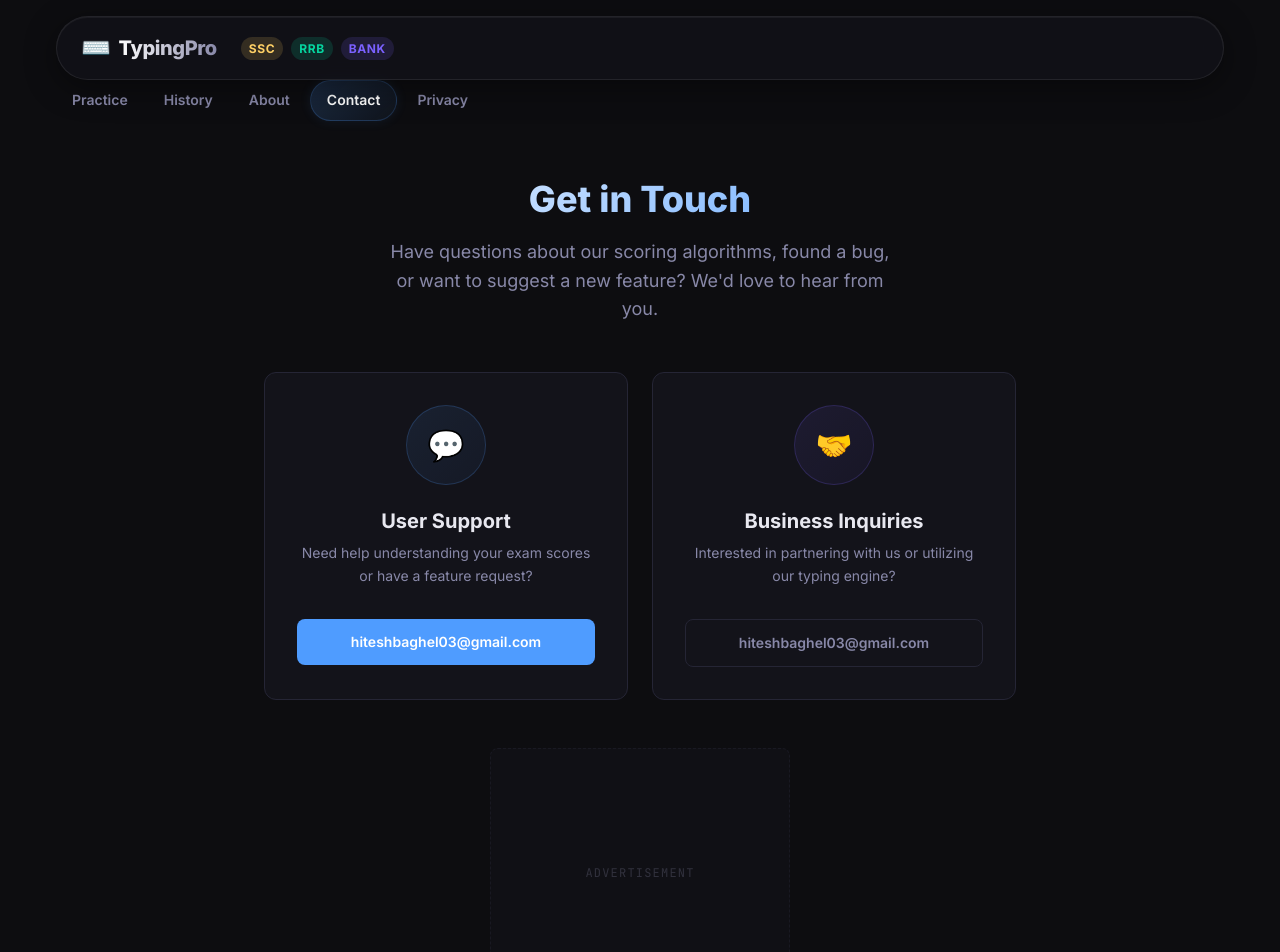
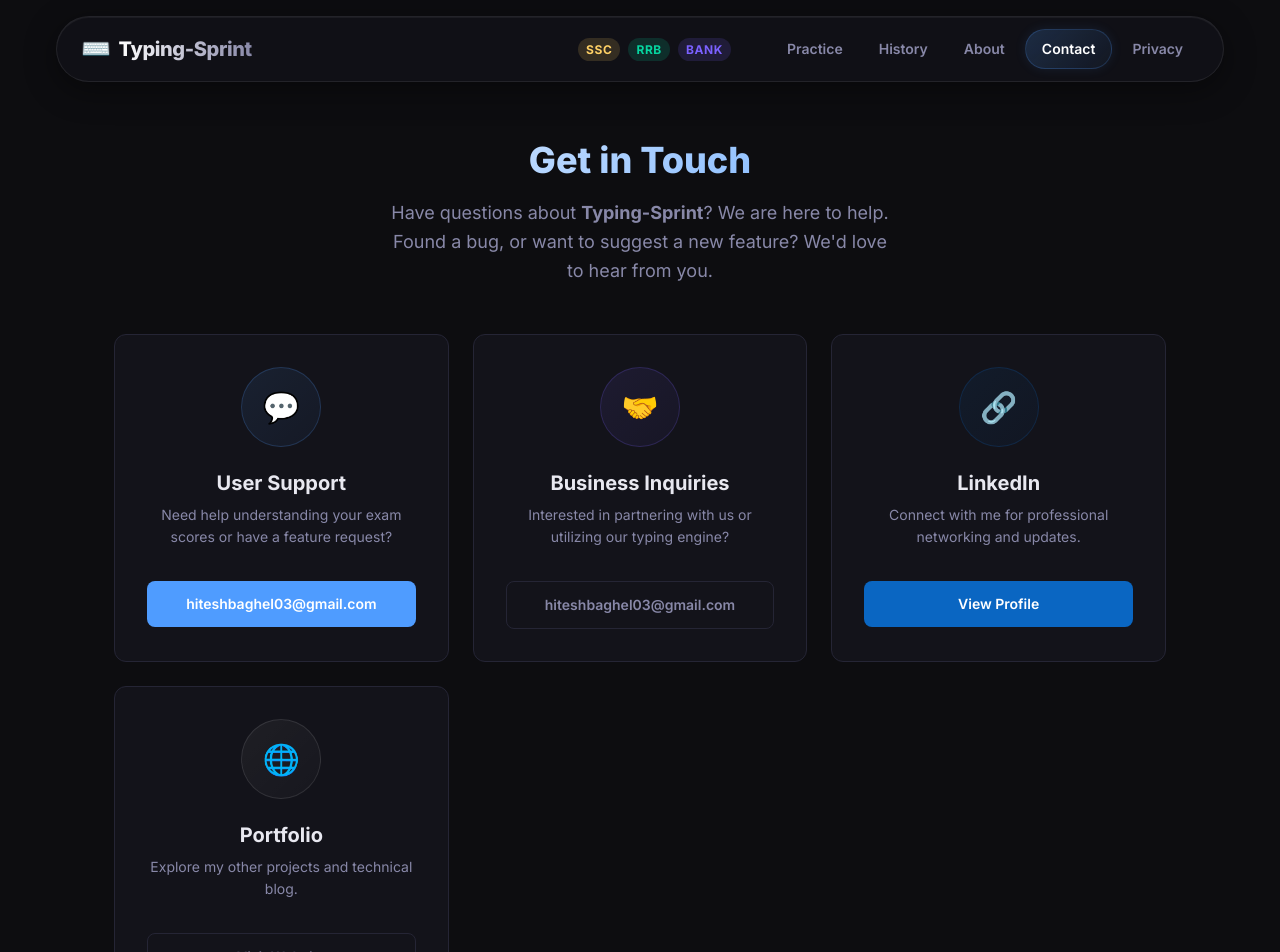
Before and after one commit to hiteshbaghel/TypingWebApp, a Next.js app: page /contact in a window 1280 px wide. Shown: the top 952 px of the page. Built offline with nearby package versions, Linux system fonts and the light colour scheme.

Commit message:
Update contact page with personal portfolio and LinkedIn, finalize rebranding to Typing-Sprint

```diff
--- a/src/app/about/page.tsx
+++ b/src/app/about/page.tsx
@@ -2,8 +2,8 @@
 import AdPlaceholder from '@/components/ads/AdPlaceholder';
 
 export const metadata: Metadata = {
-  title: 'About Us | TypingPro',
-  description: 'Learn about TypingPro, the ultimate high-fidelity typing performance platform for Indian government and banking exams.',
+  title: 'About Us | Typing-Sprint',
+  description: 'Learn about Typing-Sprint, the ultimate high-fidelity typing performance platform for Indian government and banking exams.',
 };
 
 export default function AboutPage() {
--- a/src/app/contact/page.tsx
+++ b/src/app/contact/page.tsx
@@ -2,13 +2,13 @@
 import AdPlaceholder from '@/components/ads/AdPlaceholder';
 
 export const metadata: Metadata = {
-  title: 'Contact Us | TypingPro',
+  title: 'Contact Us | Typing-Sprint',
   description: 'Get in touch for support, feedback, or business inquiries.',
 };
 
 export default function ContactPage() {
   return (
-    <div className="container" style={{ paddingTop: 'var(--space-12)', paddingBottom: 'var(--space-16)', maxWidth: '800px' }}>
+    <div className="container" style={{ paddingTop: 'var(--space-12)', paddingBottom: 'var(--space-16)', maxWidth: '1100px' }}>
 
       <div style={{ textAlign: 'center', marginBottom: 'var(--space-12)' }}>
         <h1 style={{
@@ -22,11 +22,11 @@
           Get in Touch
         </h1>
         <p style={{ fontSize: 'var(--text-lg)', color: 'var(--text-secondary)', maxWidth: '500px', margin: '0 auto', lineHeight: 1.6 }}>
-          Have questions about our scoring algorithms, found a bug, or want to suggest a new feature? We'd love to hear from you.
+          Have questions about <strong>Typing-Sprint</strong>? We are here to help. Found a bug, or want to suggest a new feature? We'd love to hear from you.
         </p>
       </div>
 
-      <div style={{ display: 'grid', gridTemplateColumns: 'repeat(auto-fit, minmax(300px, 1fr))', gap: 'var(--space-6)' }}>
+      <div style={{ display: 'grid', gridTemplateColumns: 'repeat(auto-fit, minmax(250px, 1fr))', gap: 'var(--space-6)' }}>
 
         <div className="card hover-card" style={{ display: 'flex', flexDirection: 'column', alignItems: 'center', textAlign: 'center', padding: 'var(--space-8)' }}>
           <div style={{ width: '80px', height: '80px', borderRadius: '50%', background: 'linear-gradient(135deg, rgba(79,156,255,0.1), rgba(79,156,255,0.05))', display: 'flex', alignItems: 'center', justifyContent: 'center', fontSize: 'var(--text-3xl)', marginBottom: 'var(--space-6)', border: '1px solid rgba(79,156,255,0.2)' }}>
@@ -54,6 +54,32 @@
           </a>
         </div>
 
+        <div className="card hover-card" style={{ display: 'flex', flexDirection: 'column', alignItems: 'center', textAlign: 'center', padding: 'var(--space-8)' }}>
+          <div style={{ width: '80px', height: '80px', borderRadius: '50%', background: 'linear-gradient(135deg, rgba(10,102,194,0.1), rgba(10,102,194,0.05))', display: 'flex', alignItems: 'center', justifyContent: 'center', fontSize: 'var(--text-3xl)', marginBottom: 'var(--space-6)', border: '1px solid rgba(10,102,194,0.2)' }}>
+            🔗
+          </div>
+          <h3 style={{ fontSize: 'var(--text-xl)', fontWeight: 700, marginBottom: 'var(--space-2)' }}>LinkedIn</h3>
+          <p style={{ color: 'var(--text-secondary)', fontSize: 'var(--text-sm)', marginBottom: 'var(--space-8)', lineHeight: 1.6 }}>
+            Connect with me for professional networking and updates.
+          </p>
+          <a href="https://www.linkedin.com/in/hiteshbaghel" target="_blank" rel="noopener noreferrer" className="btn btn--primary" style={{ width: '100%', justifyContent: 'center', background: '#0a66c2', borderColor: '#0a66c2' }}>
+            View Profile
+          </a>
+        </div>
+
+        <div className="card hover-card" style={{ display: 'flex', flexDirection: 'column', alignItems: 'center', textAlign: 'center', padding: 'var(--space-8)' }}>
+          <div style={{ width: '80px', height: '80px', borderRadius: '50%', background: 'linear-gradient(135deg, rgba(255,255,255,0.05), rgba(255,255,255,0.02))', display: 'flex', alignItems: 'center', justifyContent: 'center', fontSize: 'var(--text-3xl)', marginBottom: 'var(--space-6)', border: '1px solid rgba(255,255,255,0.1)' }}>
+            🌐
+          </div>
+          <h3 style={{ fontSize: 'var(--text-xl)', fontWeight: 700, marginBottom: 'var(--space-2)' }}>Portfolio</h3>
+          <p style={{ color: 'var(--text-secondary)', fontSize: 'var(--text-sm)', marginBottom: 'var(--space-8)', lineHeight: 1.6 }}>
+            Explore my other projects and technical blog.
+          </p>
+          <a href="https://www.hiteshbaghel.in" target="_blank" rel="noopener noreferrer" className="btn btn--ghost" style={{ width: '100%', justifyContent: 'center' }}>
+            Visit Website
+          </a>
+        </div>
+
       </div>
 
       <div style={{ marginTop: 'var(--space-12)' }}>
--- a/src/app/layout.tsx
+++ b/src/app/layout.tsx
@@ -7,18 +7,18 @@
 
 export const metadata: Metadata = {
   title: {
-    default: 'TypingPro — SSC, RRB & Banking Exam Typing Practice',
-    template: '%s | TypingPro',
+    default: 'Typing-Sprint — SSC, RRB & Banking Exam Typing Practice',
+    template: '%s | Typing-Sprint',
   },
   description:
     'High-fidelity typing practice platform for SSC, RRB NTPC, and Banking exams. Accurate error marking, KDPH, WPM tracking and keyboard heatmaps.',
-  metadataBase: new URL('https://webapp.hiteshbaghel.in'),
+  metadataBase: new URL('https://typingsprint.hiteshbaghel.in'),
   openGraph: {
     type: 'website',
     locale: 'en_IN',
-    url: 'https://webapp.hiteshbaghel.in',
-    siteName: 'TypingPro',
-    title: 'TypingPro — SSC, RRB & Banking Exam Typing Practice',
+    url: 'https://typingsprint.hiteshbaghel.in',
+    siteName: 'Typing-Sprint',
+    title: 'Typing-Sprint — SSC, RRB & Banking Exam Typing Practice',
     description:
       'High-fidelity typing practice platform for SSC, RRB NTPC, and Banking exams.',
   },
--- a/src/app/privacy/page.tsx
+++ b/src/app/privacy/page.tsx
@@ -25,7 +25,7 @@
           <span className="badge badge--rrb" style={{ fontSize: 'var(--text-xs)', padding: '4px 10px' }}>Updated: April 2026</span>
         </div>
         <p style={{ fontSize: 'var(--text-lg)', color: 'var(--text-secondary)' }}>
-          At TypingPro, your privacy is our priority. We believe in complete transparency regarding the information we collect and how it is used.
+          At Typing-Sprint, your privacy is our priority. We believe in complete transparency regarding the information we collect and how it is used.
         </p>
       </div>
 
--- a/src/app/sitemap.ts
+++ b/src/app/sitemap.ts
@@ -1,7 +1,7 @@
 import type { MetadataRoute } from 'next';
 
 export default function sitemap(): MetadataRoute.Sitemap {
-  const baseUrl = 'https://webapp.hiteshbaghel.in';
+  const baseUrl = 'https://typingsprint.hiteshbaghel.in';
 
   // Static routes
   const routes = ['', '/history', '/about', '/contact', '/privacy'].map((route) => ({
--- a/src/components/layout/Footer.tsx
+++ b/src/components/layout/Footer.tsx
@@ -9,7 +9,7 @@
         <div style={{ display: 'flex', flexDirection: 'column', gap: 'var(--space-2)' }}>
           <p className={styles.copy}>
             © {year}{' '}
-            <Link href="https://hiteshbaghel.in" target="_blank" rel="noopener noreferrer" style={{ fontWeight: 600 }}>
+            <Link href="https://www.hiteshbaghel.in" target="_blank" rel="noopener noreferrer" style={{ fontWeight: 600 }}>
               Hitesh Baghel
             </Link>
             . All rights reserved.
--- a/src/components/layout/Navbar.module.css
+++ b/src/components/layout/Navbar.module.css
@@ -43,7 +43,7 @@
 .navContent {
   display: flex;
   align-items: center;
-  flex: 1;
+  margin-left: var(--space-4);
 }
 
 .links {
@@ -83,6 +83,7 @@
   display: flex;
   align-items: center;
   gap: var(--space-2);
+  margin-left: auto;
 }
 
 .mobileModes {
--- a/src/components/layout/Navbar.tsx
+++ b/src/components/layout/Navbar.tsx
@@ -35,10 +35,10 @@
     <header className={styles.header} role="banner">
       <nav className={styles.nav} aria-label="Main navigation">
         {/* Logo */}
-        <Link href="/" className={styles.logo} aria-label="TypingPro home" style={{ display: 'flex', alignItems: 'center', gap: '8px' }}>
+        <Link href="/" className={styles.logo} aria-label="Typing-Sprint home" style={{ display: 'flex', alignItems: 'center', gap: '8px' }}>
           <span style={{ fontSize: '1.2em' }}>⌨️</span>
           <span style={{ background: 'linear-gradient(to right, #fff, var(--text-secondary))', WebkitBackgroundClip: 'text', WebkitTextFillColor: 'transparent' }}>
-            <span className={styles.logoAccent}>Typing</span>Pro
+            <span className={styles.logoAccent}>Typing</span>-Sprint
           </span>
         </Link>
 
@@ -58,9 +58,8 @@
           <span className="badge badge--rrb">RRB</span>
           <span className="badge badge--bank">Bank</span>
         </div>
-      </nav>
 
-      {/* Nav Content (Overlay on Mobile) */}
+        {/* Nav Content (Overlay on Mobile, Inline on Desktop) */}
         <div className={`${styles.navContent} ${isMenuOpen ? styles.navContentOpen : ''}`}>
           <ul className={styles.links} role="list">
             {navLinks.map(({ href, label }) => (
@@ -83,6 +82,7 @@
             <span className="badge badge--bank">Bank</span>
           </div>
         </div>
+      </nav>
     </header>
   );
 }
--- a/src/lib/db.ts
+++ b/src/lib/db.ts
@@ -14,7 +14,7 @@
   sessions!: Table<TypingSessionRecord, number>;
 
   constructor() {
-    super('TypingProDB');
+    super('TypingSprintDB');
     this.version(1).stores({
       sessions: '++id, date, examMode, difficulty',
     });
```
Lines whose indentation alone changed are shown as unchanged.
